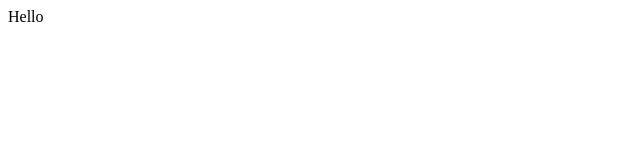
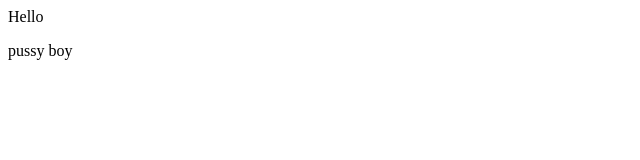
Before and after one commit to Latentpotential/demo-repo, a plain HTML site: page index.html in a window 1280 px wide. Shown: the full height of the page, 0-640 px from the left. Drawn offline with Linux system fonts and the light colour scheme.

Commit message:
Added new line in index.html

```diff
--- a/index.html
+++ b/index.html
@@ -1,3 +1,4 @@
 <html>
 <p>Hello</p>
+<p>pussy boy </p>
 </html>
```
